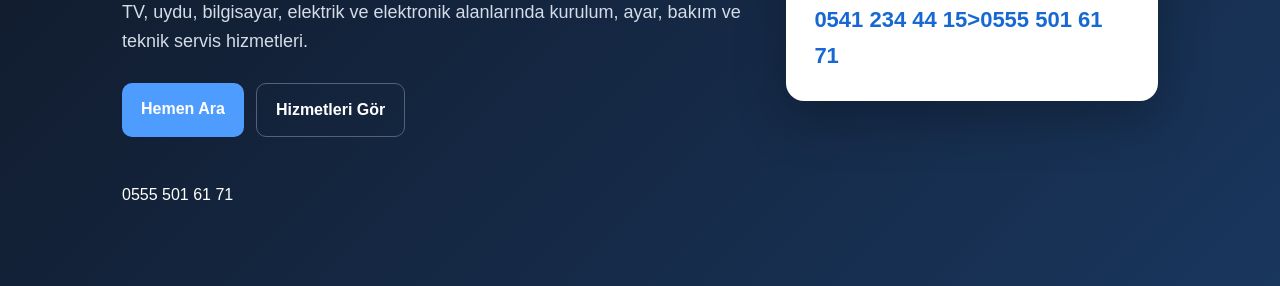
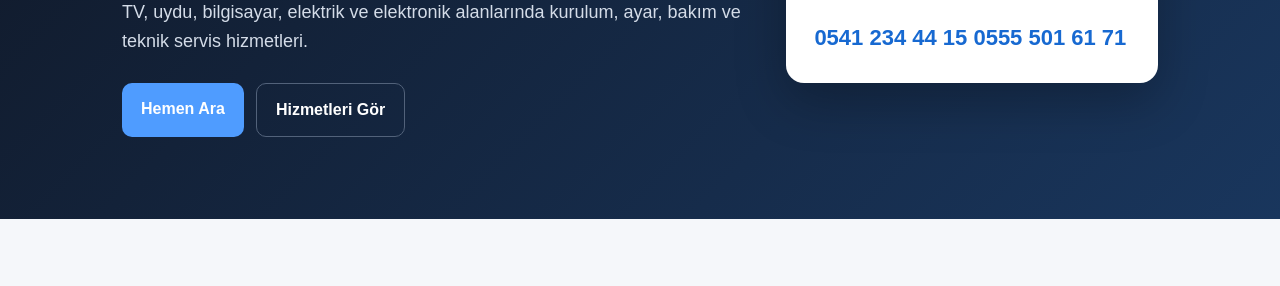
Before and after one commit to Marlboro71/Elaz-Teknik-Servis, a plain HTML site: page index.html in a window 1280 px wide. Shown: the part 344-630 px from the top of the page. Drawn offline with Linux system fonts and the light colour scheme.

Commit message:
Fix contact number formatting in index.html

```diff
--- a/index.html
+++ b/index.html
@@ -48,8 +48,8 @@
 </div>
 <div class="hero-card"><h3>Hızlı ve güvenilir servis</h3>
 <p>İhtiyacınızı dinleyip uygun çözümü sunuyoruz. Elazığ ve uygun çevre bölgelerde yerinde servis imkânı.</p>
-<div class="contact-number">0541 234 44 15>0555 501 61 71</div></div>
-<div >0555 501 61 71</div></div>
+<div class="contact-number">0541 234 44 15
+0555 501 61 71</div></div>
 </div></section>
 
 <section id="hizmetler"><div class="wrap"><div class="title"><h2>Hizmetlerimiz</h2><p>Farklı teknik ihtiyaçlarınız için çözüm odaklı servis.</p></div>
```
